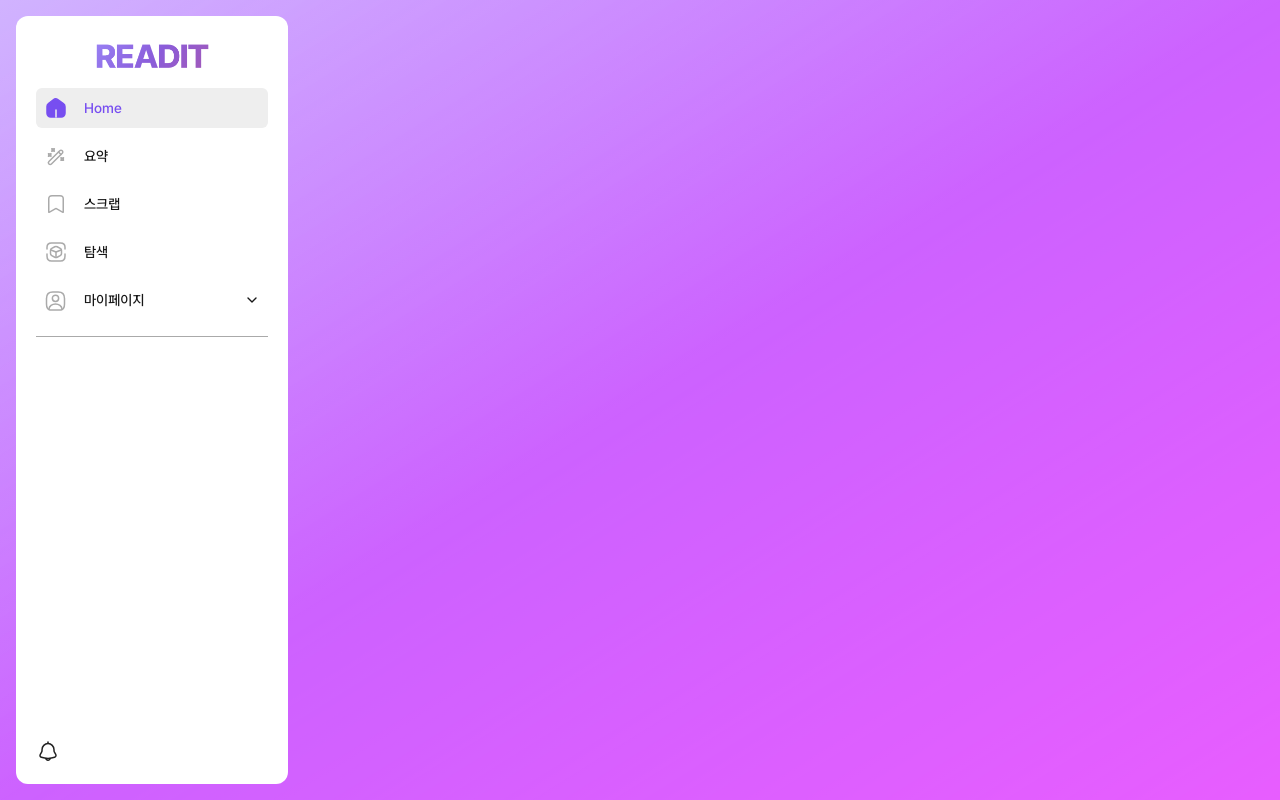
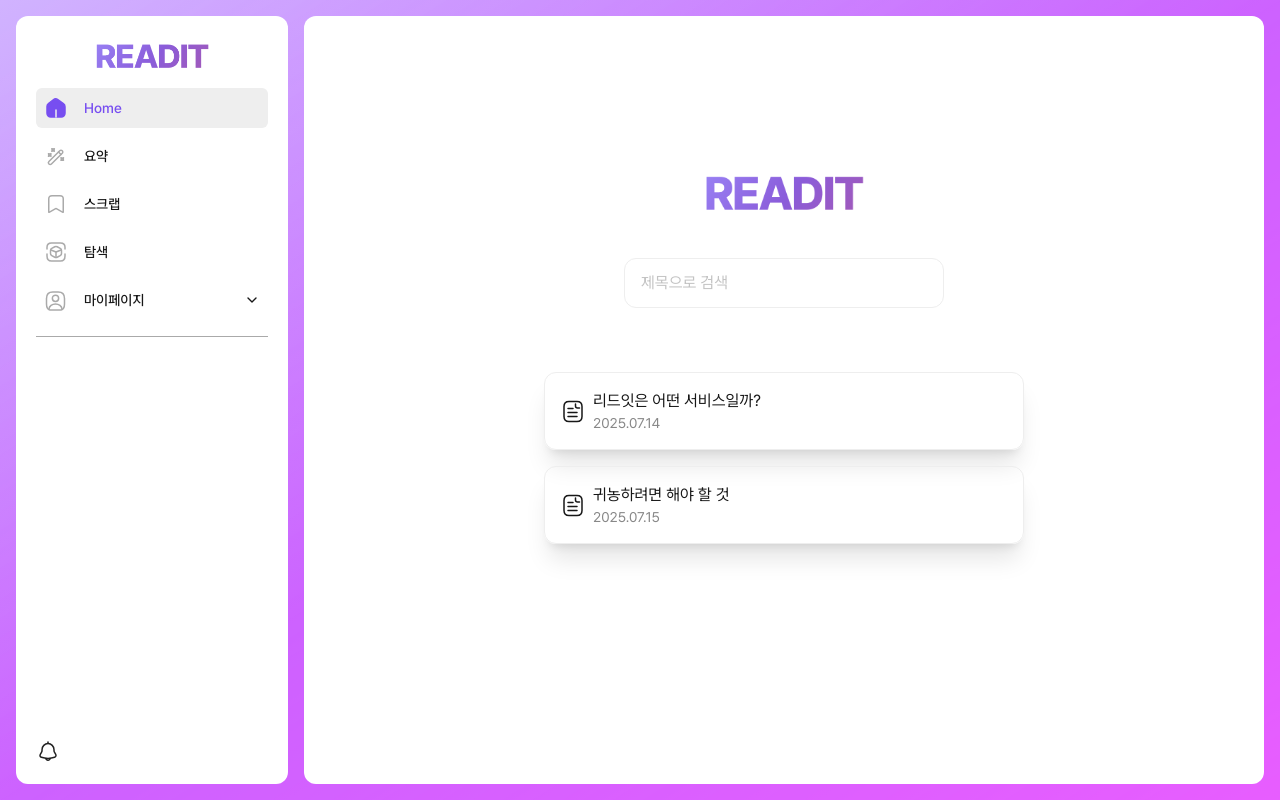
Before and after one commit to MAKE-VALUE-GACHI/3_readIt_frontend, a Next.js app: page / in a window 1280 px wide. Built offline with nearby package versions, Linux system fonts and the light colour scheme.

Commit message:
style: main page

```diff
--- a/src/app/(main)/page.tsx
+++ b/src/app/(main)/page.tsx
@@ -1,3 +1,35 @@
+import Image from 'next/image'
+
+import { MessageSearch, DocumentCode } from '@/components/icon'
+
 export default function Home() {
-  return <div></div>
+  return (
+    <div className="min-h-full w-full rounded-xl bg-white">
+      <div className="max-w-1/2 mx-auto mt-40 items-center">
+        <div className="max-w-1/3 mx-auto">
+          <Image src="/assets/logo.png" alt="logo" width={200} height={200} />
+        </div>
+        <div className="border-gray-light max-w-2/3 mx-auto mt-12 flex rounded-xl border p-3">
+          <MessageSearch />
+          <input placeholder="제목으로 검색" className="ml-1 text-base text-[#888888] outline-none" />
+        </div>
+        <div className="mt-16">
+          <div className="border-gray-light mb-4 flex items-center rounded-xl border p-4 shadow-xl">
+            <DocumentCode />
+            <div className="ml-2">
+              <div className="text-base">리드잇은 어떤 서비스일까?</div>
+              <div className="text-sm text-[#888888]">2025.07.14</div>
+            </div>
+          </div>
+          <div className="border-gray-light mb-4 flex items-center rounded-xl border p-4 shadow-xl">
+            <DocumentCode />
+            <div className="ml-2">
+              <div className="text-base">귀농하려면 해야 할 것</div>
+              <div className="text-sm text-[#888888]">2025.07.15</div>
+            </div>
+          </div>
+        </div>
+      </div>
+    </div>
+  )
 }
--- /dev/null
+++ b/src/components/icon/DocumentCode.tsx
@@ -0,0 +1,27 @@
+const DocumentCode = () => {
+  return (
+    <svg width="24" height="25" viewBox="0 0 24 25" fill="none" xmlns="http://www.w3.org/2000/svg">
+      <path
+        d="M21 7.5V17.5C21 20.5 19.5 22.5 16 22.5H8C4.5 22.5 3 20.5 3 17.5V7.5C3 4.5 4.5 2.5 8 2.5H16C19.5 2.5 21 4.5 21 7.5Z"
+        stroke="#171717"
+        strokeWidth="1.5"
+        strokeMiterlimit="10"
+        strokeLinecap="round"
+        strokeLinejoin="round"
+      />
+      <path d="M7 9.5H12" stroke="#171717" strokeWidth="1.5" strokeLinecap="round" strokeLinejoin="round" />
+      <path d="M7 13.5H16" stroke="#171717" strokeWidth="1.5" strokeLinecap="round" strokeLinejoin="round" />
+      <path d="M7 17.5H16" stroke="#171717" strokeWidth="1.5" strokeLinecap="round" strokeLinejoin="round" />
+      <path
+        d="M14.5 5V7C14.5 8.1 15.4 9 16.5 9H18.5"
+        stroke="#171717"
+        strokeWidth="1.5"
+        strokeMiterlimit="10"
+        strokeLinecap="round"
+        strokeLinejoin="round"
+      />
+    </svg>
+  )
+}
+
+export default DocumentCode
--- /dev/null
+++ b/src/components/icon/MessageSearch.tsx
@@ -0,0 +1,16 @@
+const MessageSearch = () => {
+  return (
+    <svg width="24" height="24" viewBox="0 0 24 24" fill="none" xmlns="http://www.w3.org/2000/svg">
+      <path
+        d="M11.4476 16.8952C14.4563 16.8952 16.8952 14.4563 16.8952 11.4476C16.8952 8.43898 14.4563 6 11.4476 6C8.439 6 6 8.43898 6 11.4476C6 14.4563 8.439 16.8952 11.4476 16.8952Z"
+        stroke="#171717"
+        strokeWidth="1.625"
+        strokeLinecap="round"
+        strokeLinejoin="round"
+      />
+      <path d="M19 19L15.75 15.75" stroke="#171717" strokeWidth="1.625" strokeLinecap="round" strokeLinejoin="round" />
+    </svg>
+  )
+}
+
+export default MessageSearch
--- a/src/components/icon/index.ts
+++ b/src/components/icon/index.ts
@@ -21,3 +21,6 @@ export { default as Storage } from './Storage'
 export { default as Summary32px } from './Summary32px'
 export { default as SummaryActive } from './SummaryActive'
 export { default as SummaryDefault } from './SummaryDefault'
+
+export { default as MessageSearch } from './MessageSearch'
+export { default as DocumentCode } from './DocumentCode'
```
